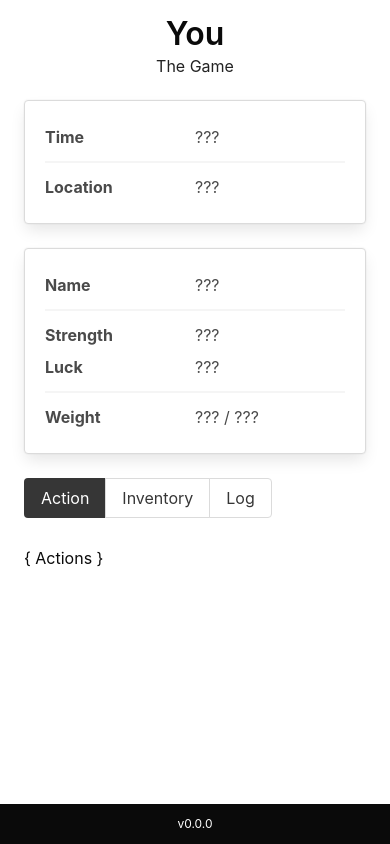
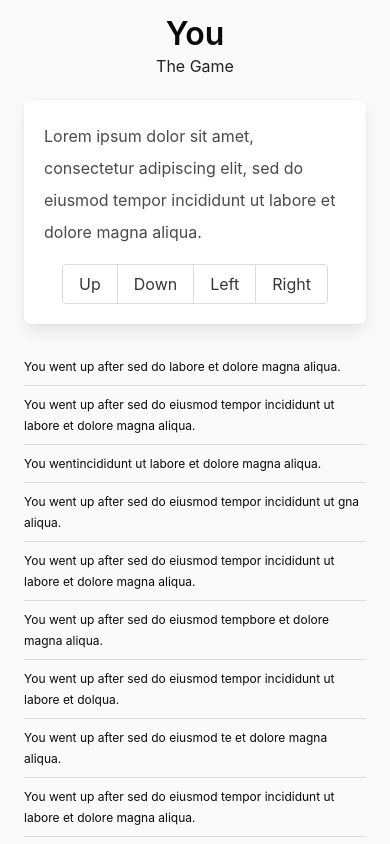
Before and after one commit to marvinisaac/you-the-game, a Vue app: page / in a window 390 px wide. Shown: the top 844 px of the page. Built offline with nearby package versions, Linux system fonts and the light colour scheme.

Commit message:
:recycle: Prioritize mobile version

```diff
--- a/src/App/App.vue
+++ b/src/App/App.vue
@@ -1,5 +1,5 @@
 <template>
-    <section class="hero is-fullheight is-white">
+    <section class="hero has-background-white-bis is-fullheight is-white">
         <div class="hero-head">
             <h1 class="title">You</h1>
             <h6 class="subtitle is-size-6">The Game</h6>
--- /dev/null
+++ b/src/App/Ui/Game/Game.vue
@@ -0,0 +1,30 @@
+<template>
+    <div>
+        <div class="box">
+            <p>Lorem ipsum dolor sit amet, consectetur adipiscing elit, sed do eiusmod tempor incididunt ut labore et dolore magna aliqua.</p>
+            <div class="buttons has-addons is-centered">
+                <button class="button">Up</button>
+                <button class="button">Down</button>
+                <button class="button">Left</button>
+                <button class="button">Right</button>
+            </div>
+        </div>
+        <history></history>
+    </div>
+</template>
+
+<script>
+import History from './GameHistory.vue'
+
+export default {
+    components: {
+        History
+    }
+}
+</script>
+
+<style lang="scss" scoped>
+.buttons {
+    margin-top: 1rem;
+}
+</style>
--- /dev/null
+++ b/src/App/Ui/Game/GameHistory.vue
@@ -0,0 +1,23 @@
+<template>
+    <div class="is-size-7">
+        <p>  You went up after sed do labore et dolore magna aliqua.</p>
+        <p>You went up after sed do eiusmod tempor incididunt ut labore et dolore magna aliqua.</p>
+        <p>You wentincididunt ut labore et dolore magna aliqua.</p>
+        <p>You went up after sed do eiusmod tempor incididunt ut gna aliqua.</p>
+        <p>You went up after sed do eiusmod tempor incididunt ut labore et dolore magna aliqua.</p>
+        <p>You went up after sed do eiusmod tempbore et dolore magna aliqua.</p>
+        <p>You went up after sed do eiusmod tempor incididunt ut labore et dolqua.</p>
+        <p>You went up after sed do eiusmod te et dolore magna aliqua.</p>
+        <p>You went up after sed do eiusmod tempor incididunt ut labore et dolore magna aliqua.</p>
+        <p>You went up after sed do egna aliqua.</p>
+        <p>You went up after sed do eiusmod tempor incididu aliqua.</p>
+    </div>
+</template>
+
+<style lang="scss" scoped>
+p {
+    border-bottom: 1px solid #DBDBDB;
+    line-height: 1.75em;
+    padding: 0.5rem 0;
+}
+</style>
--- a/src/App/Ui/UiPlayer.vue
+++ b/src/App/Ui/Player/Player.vue
@@ -46,7 +46,7 @@ export default {
 }
 </script>
 
-<style scoped>
+<style lang="scss" scoped>
 p span, li span {
     display: inline-block;
     width: 50%;
--- a/src/App/Ui/Tab/Action.vue
+++ /dev/null
@@ -1,5 +0,0 @@
-<template>
-    <div>
-        <h1>{ Actions }</h1>
-    </div>
-</template>
--- a/src/App/Ui/Tab/Inventory.vue
+++ /dev/null
@@ -1,5 +0,0 @@
-<template>
-    <div>
-        <h1>{ Inventory }</h1>
-    </div>
-</template>
--- a/src/App/Ui/Tab/Log.vue
+++ /dev/null
@@ -1,5 +0,0 @@
-<template>
-    <div>
-        <h1>{ Log }</h1>
-    </div>
-</template>
--- a/src/App/Ui/Ui.vue
+++ b/src/App/Ui/Ui.vue
@@ -1,65 +1,58 @@
 <template>
     <section class="section">
         <div class="container">
-            <div class="columns">
-                <div class="column is-2">
-                    <div class="box">
-                        <environment></environment>
-                    </div>
-                    <div class="box">
-                        <player></player>
-                    </div>
-                </div>
-                <div class="column">
-                    <div class="buttons has-addons">
-                        <button class="button is-capitalized"
-                            v-for="tabItem in tab.list"
-                            @click="tab.active = tabItem"
-                            :class="{'is-dark': tabItem === tab.active}"
-                            :key="tabItem">
-                            {{ tabItem }}
-                        </button>
-                    </div>
-                    <action v-if="tab.active === 'action'"></action>
-                    <inventory v-if="tab.active === 'inventory'"></inventory>
-                    <log v-if="tab.active === 'log'"></log>
-                </div>
+            <div class="buttons has-addons is-centered is-small"
+                v-if="isCharacterCreated">
+                <template v-for="(sectionValues, name) in section.list">
+                    <button class="button is-capitalized"
+                        v-if="sectionValues.visible"
+                        @click="section.active = name"
+                        :class="{'is-link': name === section.active}"
+                        :key="name">
+                        {{ name }}
+                    </button>
+                </template>
             </div>
+            <game v-if="section.active === 'game'"></game>
+            <player v-if="section.active === 'character'"></player>
         </div>
     </section>
 </template>
 
 <script>
-import Player from './UiPlayer.vue'
-import Action from './Tab/Action.vue'
-import Inventory from './Tab/Inventory.vue'
-import Log from './Tab/Log.vue'
-import Environment from './UiEnvironment.vue'
+import Game from './Game/Game.vue'
+import Player from './Player/Player.vue'
 
 export default {
     components: {
-        Player,
-        Action,
-        Inventory,
-        Log,
-        Environment
+        Game,
+        Player
     },
     data: () => ({
-        tab: {
-            active: 'action',
-            list: [
-                'action',
-                'inventory',
-                'log'
-            ]
+        section: {
+            active: 'game',
+            list: {
+                // Instead of a simple array, list is an object to add some sort of feature flag
+                game: {
+                    visible: true
+                },
+                character: {
+                    visible: true
+                }
+            }
         }
-    })
+    }),
+    computed: {
+        isCharacterCreated () {
+            return this.$store.state.player.name !== '???'
+        }
+    }
 }
 </script>
 
-<style scoped>
+<style lang="scss" scoped>
 .box {
-    border: 1px #DBDBDB solid;
+    border: 1px solid #DBDBDB;
     border-radius: 4px;
 }
 </style>
--- a/src/App/Ui/UiEnvironment.vue
+++ /dev/null
@@ -1,23 +0,0 @@
-<template>
-    <div>
-        <p>
-            <span class="has-text-weight-bold">Time </span>
-            <span>???</span>
-        </p>
-        <hr/>
-        <p>
-            <span class="has-text-weight-bold">Location </span>
-            <span>???</span>
-        </p>
-    </div>
-</template>
-
-<style scoped>
-p span {
-    display: inline-block;
-    width: 50%;
-}
-hr {
-    margin: 0.5rem 0;
-}
-</style>
```
Also changed, not shown: 1 other file (tests, documents, lock files or other folders).
